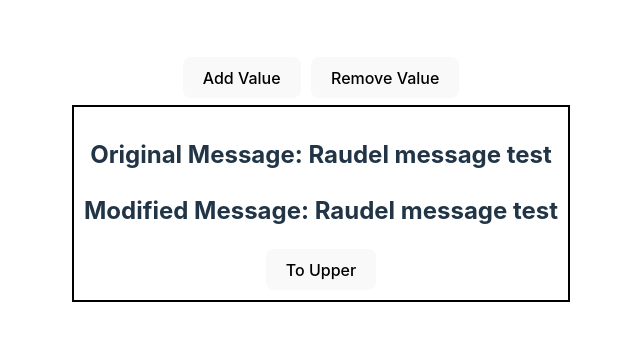
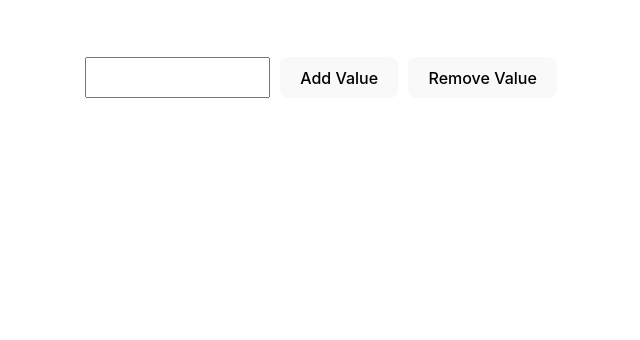
Before and after one commit to raudelravelo91/vite-app, a React (Vite) app: page / in a window 1280 px wide. Shown: the top 340 px of the page, without its empty margins (319-959 px from the left). Built offline with nearby package versions, Linux system fonts and the light colour scheme.

Commit message:
add input

```diff
--- a/src/App.tsx
+++ b/src/App.tsx
@@ -11,9 +11,7 @@ function App() {
 
   return (
     <div className="App">
-      <Panel>
-        <Message message='Raudel message test'/>
-        </Panel>
+      <Panel/>
     </div>
   )
 }
--- a/src/components/Message.tsx
+++ b/src/components/Message.tsx
@@ -5,7 +5,7 @@ interface Props{
 }
 
 function Message({message}: Props){
-    const [modifiedMessage, setModifiedMessage] = useState(message);
+    const [modifiedMessage, setModifiedMessage] = useState(message.toLowerCase());
     const [isUpperCase, setIsUpperCase] = useState(false);
 
     function handleClick(){
--- a/src/components/Panel.tsx
+++ b/src/components/Panel.tsx
@@ -1,16 +1,16 @@
 import { ReactNode, useState } from 'react';
+import Message from './Message';
 
-interface Props {
-    children: ReactNode;
-}
+function Panel() {
+    const [elements, setElements] = useState<ReactNode[]>([]);
 
-function Panel({ children }: Props) {
-    const [elements, setElements] = useState<ReactNode[]>([children]);
+    const [inputValue, setInputValue] = useState('');
 
     function handleClick() {
-        const newElement = <div key={elements.length}>{children}</div>;
+        const newElement = <div key={elements.length}><Message message={inputValue} /></div>;
         const newElements = [...elements, newElement];
         setElements(newElements);
+        setInputValue('');
     }
 
     function handleRemove() {
@@ -18,9 +18,14 @@ function Panel({ children }: Props) {
         setElements(newElements);
     }
 
+    function handleInputChange(event: React.ChangeEvent<HTMLInputElement>) {
+        setInputValue(event.target.value);
+    }
+
     return (
         <div style={{ margin: 'auto', marginTop: '20px', minHeight: '100vh', overflow: 'auto' }}>
             <div style={{ display: 'flex', justifyContent: 'center' }}>
+                <input style={{ margin: '5px' }} type="text" value={inputValue} onChange={handleInputChange} />
                 <button style={{ margin: '5px' }} onClick={handleClick}>Add Value</button>
                 <button style={{ margin: '5px' }} onClick={handleRemove}>Remove Value</button>
             </div>
```
